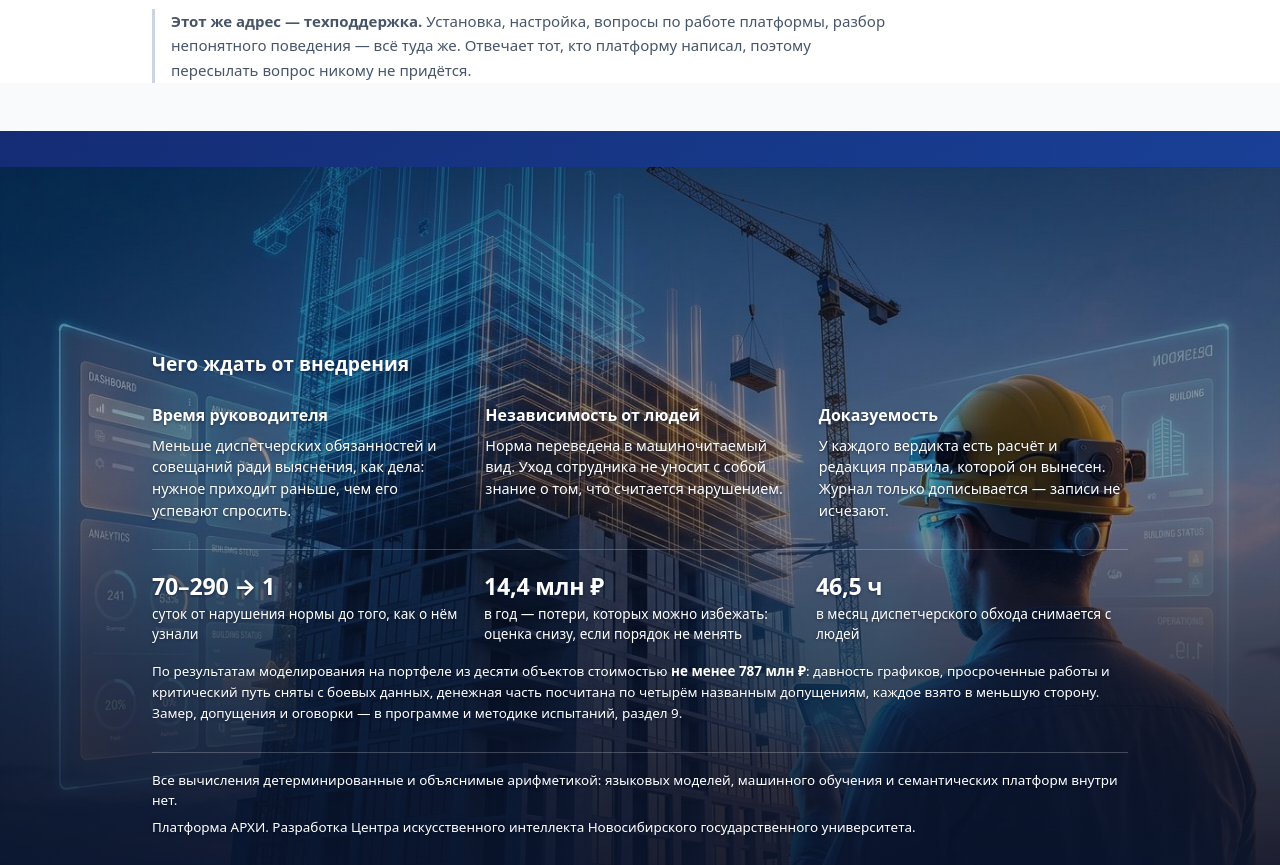
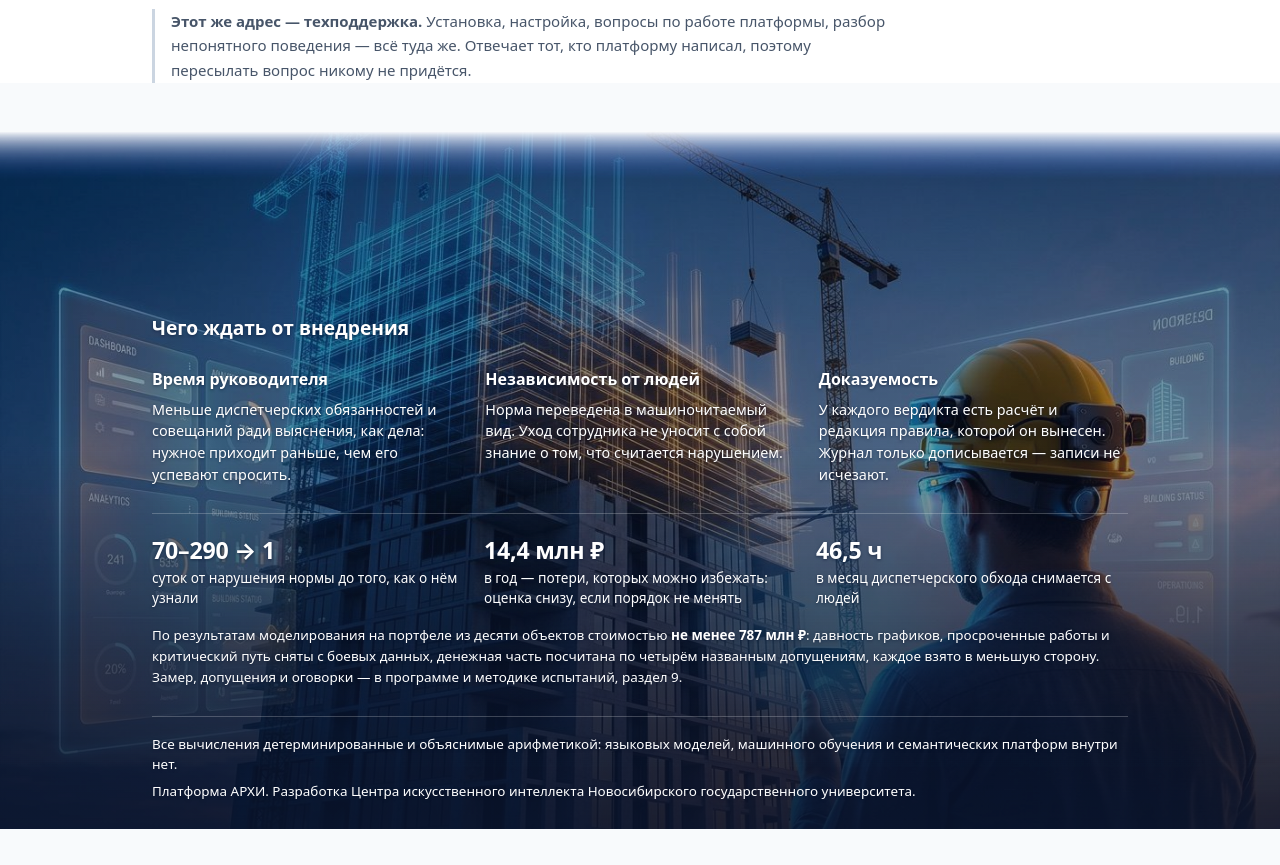
Before and after one commit to Barbashin1970/ARCHI-NSU-Public, a plain HTML site: page index.html in a window 1280 px wide. Shown: the part 8100-8965 px from the top of the page. After the commit the page ends 8929 px from the top, so only its background shows below. Drawn offline with Linux system fonts and the light colour scheme.

Commit message:
нижняя полоса: белое перетекает в снимок вместо синего стыка
ОТКУДА БРАЛАСЬ ПОЛОСА. Не из фотографии. Общее правило для всех разделов
в style.css:819 даёт верхний отступ 2.25rem, .itog в том числе: снимок
лежит внутри этого отступа и начинается на 36px ниже края секции,
а в просвете видна её собственная синяя заливка. Замер 13.09.2026 —
ровно 36px на всех ширинах от 414 до 1440.

Выше стоит «Запросить показ» с белым фоном, и выходило три полосы подряд:
белое, резкая граница, синее, снова граница, фотография. Три шва там,
где нужен один переход.

КАК СДЕЛАНО. Отступ снят, снимок начинается от самого края. Верхние 3rem
секции залиты белым, уходящим в прозрачность, а снимок и затемнение
проявляются маской на ту же высоту. Белое сверху и тёмное снизу
встречаются посередине и смешиваются — стыка нет вовсе.

Высота перехода вынесена в переменную --sliyanie: она нужна одинаковой
в трёх правилах сразу, и разойдись они — появится светлая кромка поверх
снимка либо тёмная поверх белого.

Заголовок отодвинут ниже зоны перехода: он белый, и над белым его не видно.

Не поддержана маска — снимок покажется целиком, белый переход останется
под ним и не будет виден. Выйдет прежний вид, но уже без синей полосы.

Проверено на 1280 и 414: отступ снимка сверху 0px, переход плавный,
заголовок стоит на тёмном.

Co-Authored-By: Claude Opus 5 (1M context) <noreply@anthropic.com>

```diff
--- a/public.css
+++ b/public.css
@@ -338,6 +338,51 @@ html {
    а не два разных заявления. */
 .dispetcher-vvod + .dispetcher-vvod { margin-top: 0.9rem; }
 
+/* --- Нижняя полоса: белое перетекает в снимок ----------------------------- */
+
+/*
+ * ОТКУДА БРАЛАСЬ СИНЯЯ ПОЛОСА. Не из фотографии. `section { padding: 2.25rem 0 0 }`
+ * в style.css:819 даёт верхний отступ ВСЕМ разделам, `.itog` в том числе.
+ * Снимок лежит внутри этого отступа и начинается на 36px ниже края секции —
+ * а в просвете видна её собственная синяя заливка. Замер 13.09.2026: ровно
+ * 36px на всех ширинах от 414 до 1440.
+ *
+ * Выше стоит раздел «Запросить показ» с белым фоном. Получалось три полосы
+ * подряд: белое, резкая граница, синее, снова граница, фотография. Три шва
+ * там, где нужен один переход.
+ *
+ * КАК СДЕЛАНО. Отступ снят, снимок начинается от самого края. Верхние 3rem
+ * секции залиты белым, уходящим в прозрачность, а снимок и затемнение
+ * проявляются маской на ту же высоту. Белое сверху и тёмное снизу встречаются
+ * посередине и смешиваются — стыка нет вовсе.
+ *
+ * ВЫСОТА ПЕРЕХОДА ОДНА НА ВСЕ ТРИ ПРАВИЛА. Разойдутся — появится либо
+ * светлая кромка поверх снимка, либо тёмная поверх белого. Поэтому
+ * переменная, а не три числа.
+ *
+ * Заголовок отодвинут ниже зоны перехода: он белый, и над белым его
+ * не видно. 4.75rem — первая ступень, где текст стоит на уже тёмном.
+ *
+ * Не поддержана маска (очень старый браузер) — снимок покажется целиком,
+ * белый переход останется под ним и будет не виден. Выйдет прежний вид
+ * без синей полосы: хуже задуманного, но не сломано.
+ */
+.itog {
+  --sliyanie: 3rem;
+  padding-top: 0;
+  background:
+    linear-gradient(to bottom, #ffffff 0, rgba(255, 255, 255, 0) var(--sliyanie)),
+    linear-gradient(to right, var(--blue-800), var(--blue-600));
+}
+
+.itog-kartinka,
+.itog-zatemnenie {
+  -webkit-mask-image: linear-gradient(to bottom, transparent 0, #000 var(--sliyanie));
+          mask-image: linear-gradient(to bottom, transparent 0, #000 var(--sliyanie));
+}
+
+.itog-soderzhimoe { padding-top: 4.75rem; }
+
 /* --- Шаги настройки ------------------------------------------------------ */
 
 /*
```
